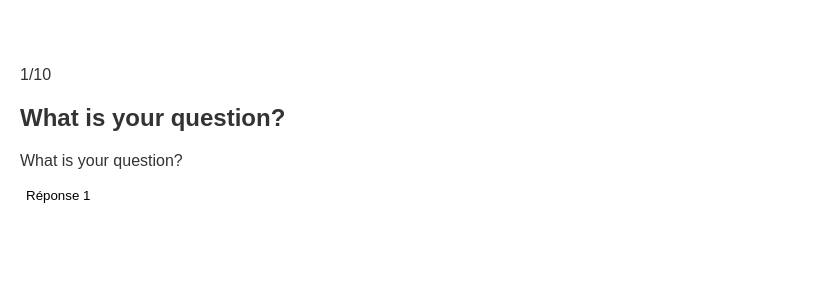
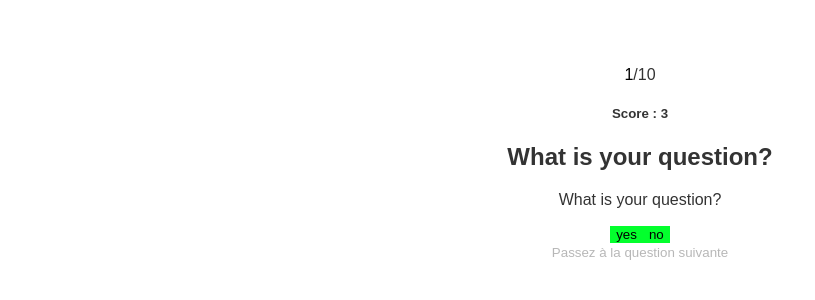
Before and after one commit to Tim-Fromentin/quizz-st, a React (Create React App) app: page / in a window 1280 px wide. Shown: the top 300 px of the page, without its empty margins (0-815 px from the left). Built offline with nearby package versions, Linux system fonts and the light colour scheme.

Commit message:
css and answer/question

```diff
--- /dev/null
+++ b/src/index.css
@@ -0,0 +1,5 @@
+/* src/index.css */
+body {
+    margin: 0;
+    padding: 0;
+}
--- a/src/pages/Quizz.js
+++ b/src/pages/Quizz.js
@@ -16,19 +16,30 @@ function Quizz() {
         }
     ];
     let count = 0;
+    let score = 3;
     return (
         <>
             <section id='s_quizz'>
-                <p><span>1</span>/10</p>
+                <p className={'step'}><span>1</span>/10</p>
+                <h5 id={'score'} data-score={score}>Score : <span>{score}</span></h5>
                 <h1>{questions[count].questionTitle}</h1>
                 <p className="text_question">
                     {questions[count].question}                </p>
 
+
+
                 <div className="box_answer">
-                    <button className="btn_answer" key={'1'}>
-                        Réponse 1
-                    </button>
+                    {questions[count].options.map((option, index) => (
+                        <button className="btn_answer" key={index}>
+                            {option}
+                        </button>
+                    ))
+
+                    }
+
                 </div>
+
+                <button disabled={'true'}>Passez à la question suivante</button>
             </section>
         </>
     );
--- a/src/styles/global.css
+++ b/src/styles/global.css
@@ -1,7 +1,39 @@
-html{box-sizing:border-box;font-size:62.5%}*,::after,::before{box-sizing:inherit}body{margin:0;padding:0;font-size:1.6rem;font-family: sans-serif;color: #333;}ol,ul{list-style:none}a{text-decoration:none;color:inherit}button{background: none;border: none;cursor: pointer;}section{padding: 5rem 2rem;}
+html{box-sizing:border-box;font-size:62.5%}*,::after,::before{box-sizing:inherit}
+body{margin:0;padding:0;font-size:1.6rem;font-family: sans-serif;color: #333;}ol,ul{list-style:none}
+a{text-decoration:none;color:inherit}button{background: none;border: none;cursor: pointer;}section{padding: 5rem 2rem;}
 
 
 #s_start {
     text-align: center;
     width: 100%;
 }
+
+#s_quizz {
+    width: 100%;
+    text-align: center;
+
+}
+.step span {
+    color: #000000;
+}
+.box_answer button {
+    background: #03ff2d;
+}
+
+
+#score{
+    --score: attr(data-score);
+    color: if(
+    style(--score: "1"): #f80000;
+    style(--score: "2"): #ff1111;
+    style(--score: "3"): #ff2f2f;
+    style(--score: "4"): #ff4b4b;
+    style(--score: "5"): #ff904b;
+    style(--score: "6"): #008316;
+    style(--score: "7"): #00af1d;
+    style(--score: "8"): #01cf24;
+    style(--score: "9"): #01e327;
+    style(--score: "10"): #03ff2d;
+    else: #333;
+    );
+}
```
Also changed, not shown: src/components/answer.js (deleted, +0 -9 lines), src/components/questions.js (deleted, +0 -7 lines), src/pages/Test.js (added, +108 -0 lines).
